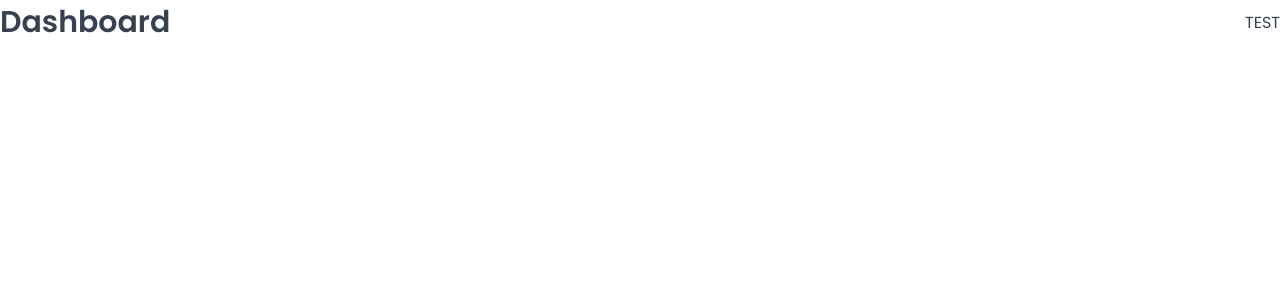
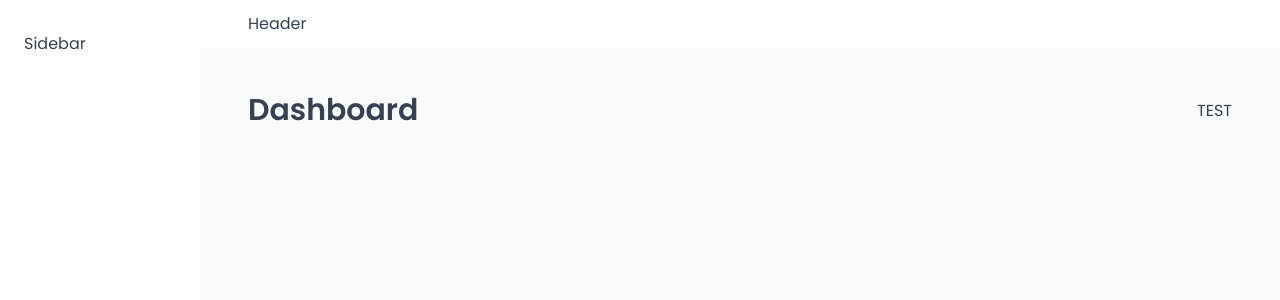
Before and after one commit to Vahidpro/the-wild-oasis, a React (Vite) app: page /dashboard in a window 1280 px wide. Shown: the top 300 px of the page. Built offline with nearby package versions, Linux system fonts and the light colour scheme; a web font is replaced by a local one.

Commit message:
Added basic app layout

```diff
--- a/src/App.jsx
+++ b/src/App.jsx
@@ -8,6 +8,7 @@
 import Login from "./pages/Login";
 import PageNotFound from "./pages/PageNotFound";
 import GlobalStyles from "./styles/GlobalStyles";
+import AppLayout from "./ui/AppLayout";
 
 function App() {
 	return (
@@ -15,6 +16,7 @@
 			<GlobalStyles />
 			<BrowserRouter>
 				<Routes>
+					<Route element={<AppLayout />}>
 						<Route
 							index
 							element={
@@ -48,6 +50,8 @@
 							path="account"
 							element={<Account />}
 						></Route>
+					</Route>
+
 					<Route
 						path="login"
 						element={<Login />}
--- /dev/null
+++ b/src/ui/AppLayout.jsx
@@ -0,0 +1,29 @@
+import { Outlet } from "react-router-dom";
+import Header from "./Header";
+import SideBar from "./SideBar";
+import styled from "styled-components";
+
+const StyledAppLayout = styled.div`
+	display: grid;
+	grid-template-columns: 20rem 1fr;
+	grid-template-rows: auto 1fr;
+	height: 100vh;
+`;
+
+const Main = styled.main`
+	background-color: var(--color-grey-50);
+	padding: 4rem 4.8rem 6.4rem;
+`;
+function AppLayout() {
+	return (
+		<StyledAppLayout>
+			<Header />
+			<SideBar />
+			<Main>
+				<Outlet />
+			</Main>
+		</StyledAppLayout>
+	);
+}
+
+export default AppLayout;
--- /dev/null
+++ b/src/ui/Header.jsx
@@ -0,0 +1,16 @@
+import styled from "styled-components";
+
+const StyledHeader = styled.header`
+	background-color: var(--color-gray-0);
+	padding: 1.2rem 4.8rem;
+	border-bottom: 1px solid var(--color-gray-100);
+`;
+function Header() {
+	return (
+		<StyledHeader>
+			<p>Header</p>
+		</StyledHeader>
+	);
+}
+
+export default Header;
--- /dev/null
+++ b/src/ui/SideBar.jsx
@@ -0,0 +1,13 @@
+import styled from "styled-components";
+
+const StyledSideBar = styled.aside`
+	background-color: var(--color-gray-0) blue;
+	padding: 3.2rem 2.4rem;
+	border-bottom: 1px solid var(--color-gray-100);
+	grid-row: 1/-1;
+`;
+function SideBar() {
+	return <StyledSideBar>Sidebar</StyledSideBar>;
+}
+
+export default SideBar;
```
Lines whose indentation alone changed are shown as unchanged.
